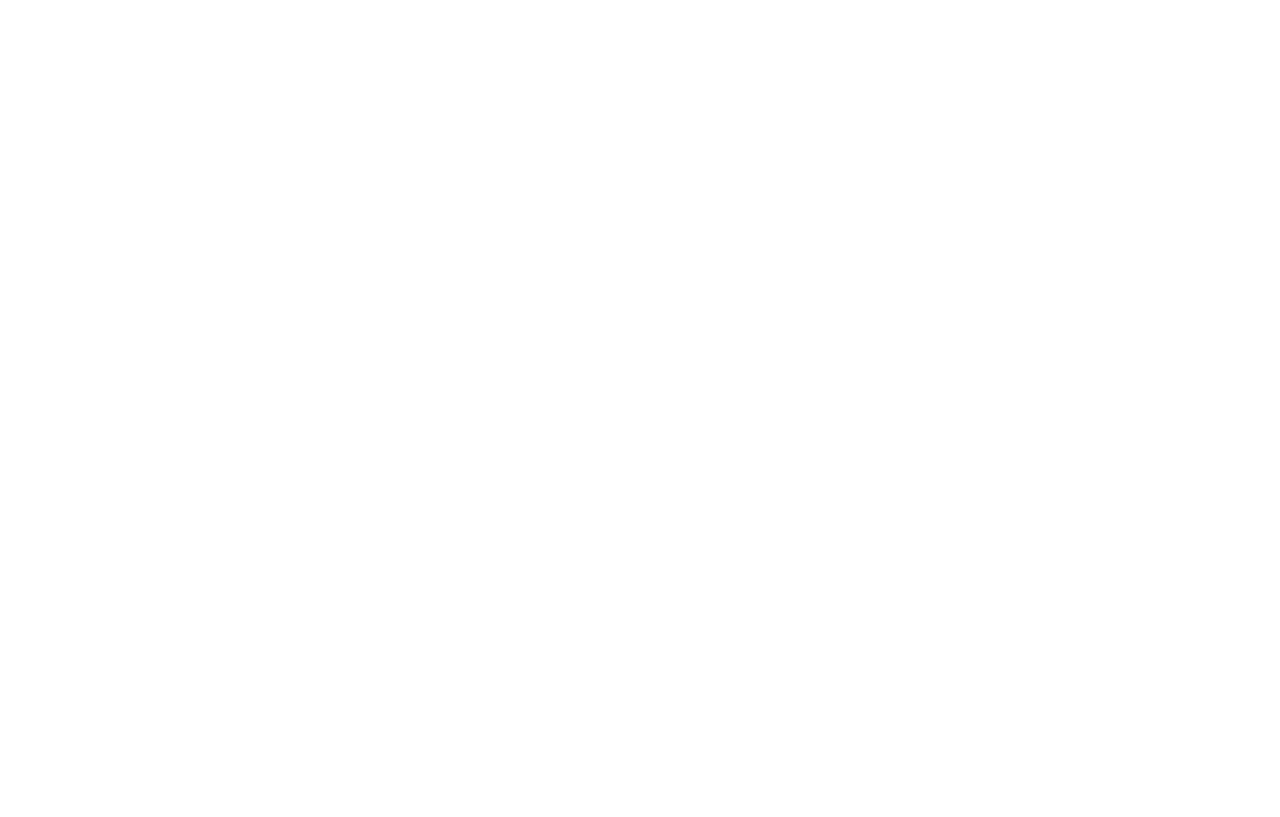
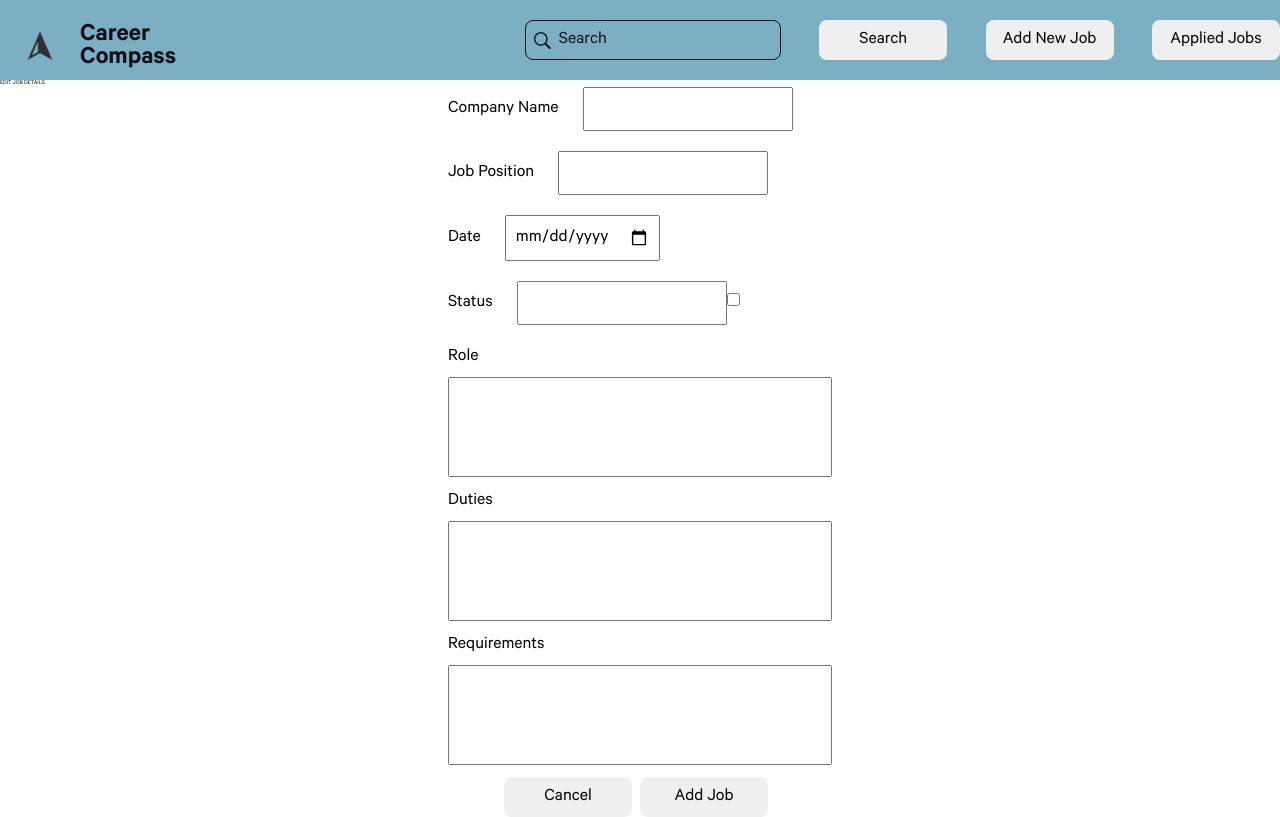
Before and after one commit to gaurav-khurana/careercompass, a React (Vite) app: page /editjob/1 in a window 1280 px wide. Before the commit this address had no page. Built offline with nearby package versions, Linux system fonts and the light colour scheme; no server answers.

Commit message:
Edit Job Page with functionality & modification of Job Form to get data & editjobposting services DONE

```diff
--- a/src/App.tsx
+++ b/src/App.tsx
@@ -4,8 +4,9 @@
 import DashboardPage from "./pages/DashboardPage/DashboardPage";
 import JobDetailsPage from "./pages/JobDetailsPage/JobDetailsPage";
 import AddJobPage from "./pages/AddJobPage/AddJobPage";
+import EditJobPage from "./pages/EditJobPage/EditJobPage";
 
-function App() {
+function App(): JSX.Element {
   return (
     <>
       <BrowserRouter>
@@ -14,6 +15,7 @@
           <Route path="/dashboard" element={<DashboardPage />} />
           <Route path="/:id" element={<JobDetailsPage />} />
           <Route path="/addjob" element={<AddJobPage />} />
+          <Route path="/editjob/:id" element={<EditJobPage />} />
         </Routes>
       </BrowserRouter>
     </>
--- a/src/components/JobForm/JobForm.tsx
+++ b/src/components/JobForm/JobForm.tsx
@@ -6,8 +6,11 @@
 import Button from "../Button/Button";
 import { useNavigate } from "react-router-dom";
 
-function JobForm({ getNewJob }: getNewJobProps) {
+function JobForm({ getNewJob, jobDetails }: getNewJobProps) {
+  console.log(jobDetails);
+
   // state for form
+  // const [id, setId] = useState(0);
   const [companyName, setCompanyName] = useState("");
   const [positionName, setPositionName] = useState("");
   const [date, setDate] = useState("");
@@ -19,8 +22,12 @@
   // handler to form submission
   function handleJobForm(event: React.FormEvent) {
     event.preventDefault();
+    // if (jobDetails?.id) {
+    //   setId(jobDetails.id);
+    // }
 
     if (
+      // jobDetails?.id ||
       companyName &&
       positionName &&
       date &&
@@ -30,6 +37,7 @@
       requirements
     ) {
       const newJob: JobDetailsInterface = {
+        // id: jobDetails?.id,
         company_name: companyName,
         job_position: positionName,
         date: date,
@@ -63,7 +71,8 @@
             type="text"
             name="companyName"
             id="companyName"
-            value={companyName}
+            // value={companyName}
+            defaultValue={jobDetails?.company_name}
             // onChange={handleCompanyName}
             onChange={(event) => setCompanyName(event.target.value)}
             required
@@ -76,7 +85,8 @@
             type="text"
             name="positionName"
             id="positionName"
-            value={positionName}
+            // value={positionName}
+            defaultValue={jobDetails?.job_position}
             // onChange={handlePositionName}
             onChange={(event) => setPositionName(event.target.value)}
             required
@@ -89,7 +99,8 @@
             type="date"
             name="date"
             id="date"
-            value={date}
+            // value={date}
+            defaultValue={jobDetails?.date}
             // onChange={handleDate}
             onChange={(event) => setDate(event.target.value)}
             required
@@ -102,7 +113,8 @@
             type="text"
             name="status"
             id="status"
-            value={status}
+            // value={status}
+            defaultValue={jobDetails?.status}
             // onChange={handleStatus}
             onChange={(event) => setStatus(event.target.value)}
             required
@@ -116,7 +128,8 @@
           className="job-form__textarea"
           name="role"
           id="role"
-          value={role}
+          // value={role}
+          defaultValue={jobDetails?.role}
           cols={30}
           rows={10}
           // onChange={handleRole}
@@ -130,7 +143,8 @@
           className="job-form__textarea"
           name="duties"
           id="duties"
-          value={duties}
+          // value={duties}
+          defaultValue={jobDetails?.duties}
           cols={30}
           rows={10}
           // onChange={handleDuties}
@@ -144,7 +158,8 @@
           className="job-form__textarea"
           name="requirements"
           id="requirements"
-          value={requirements}
+          // value={requirements}
+          defaultValue={jobDetails?.requirements}
           cols={30}
           rows={10}
           // onChange={handleRequirements}
--- /dev/null
+++ b/src/pages/EditJobPage/EditJobPage.tsx
@@ -0,0 +1,53 @@
+import "../AddJobPage/AddJobPage.scss";
+import { useEffect, useState } from "react";
+import { useNavigate, useParams } from "react-router-dom";
+import JobForm from "../../components/JobForm/JobForm";
+import { editJobPosting, getSingleJob } from "../../services/services";
+import { JobDetailsInterface } from "../../interfaces/interface";
+import Navbar from "../../components/Navbar/Navbar";
+
+function EditJobPage(): JSX.Element {
+  // navigate hook
+  const navigate = useNavigate();
+
+  // get id from params
+  const id = useParams();
+  console.log(id.id);
+  const jobId: number = Number(id.id);
+
+  // set state to prefil form
+  const [jobDetails, setJobDetails] = useState<JobDetailsInterface>();
+
+  // func to get data fr single job frm services
+  const loadSingleJob = async (jobId: number) => {
+    const singleJobData = await getSingleJob(jobId);
+    console.log(singleJobData);
+    setJobDetails(singleJobData);
+  };
+
+  useEffect(() => {
+    loadSingleJob(jobId);
+  }, [jobId]);
+
+  function getNewJob(newJob: JobDetailsInterface, id = jobId) {
+    console.log("i run");
+    console.log(newJob, id);
+    try {
+      editJobPosting(newJob, id);
+      alert("Job posting modified");
+      navigate("/dashboard");
+    } catch (error) {
+      console.log("Failed to Edit job posting", error);
+    }
+  }
+
+  return (
+    <>
+      <Navbar />
+      <h2>EDIT JOB DETAILS</h2>
+      <JobForm jobDetails={jobDetails} getNewJob={getNewJob} />
+    </>
+  );
+}
+
+export default EditJobPage;
```
